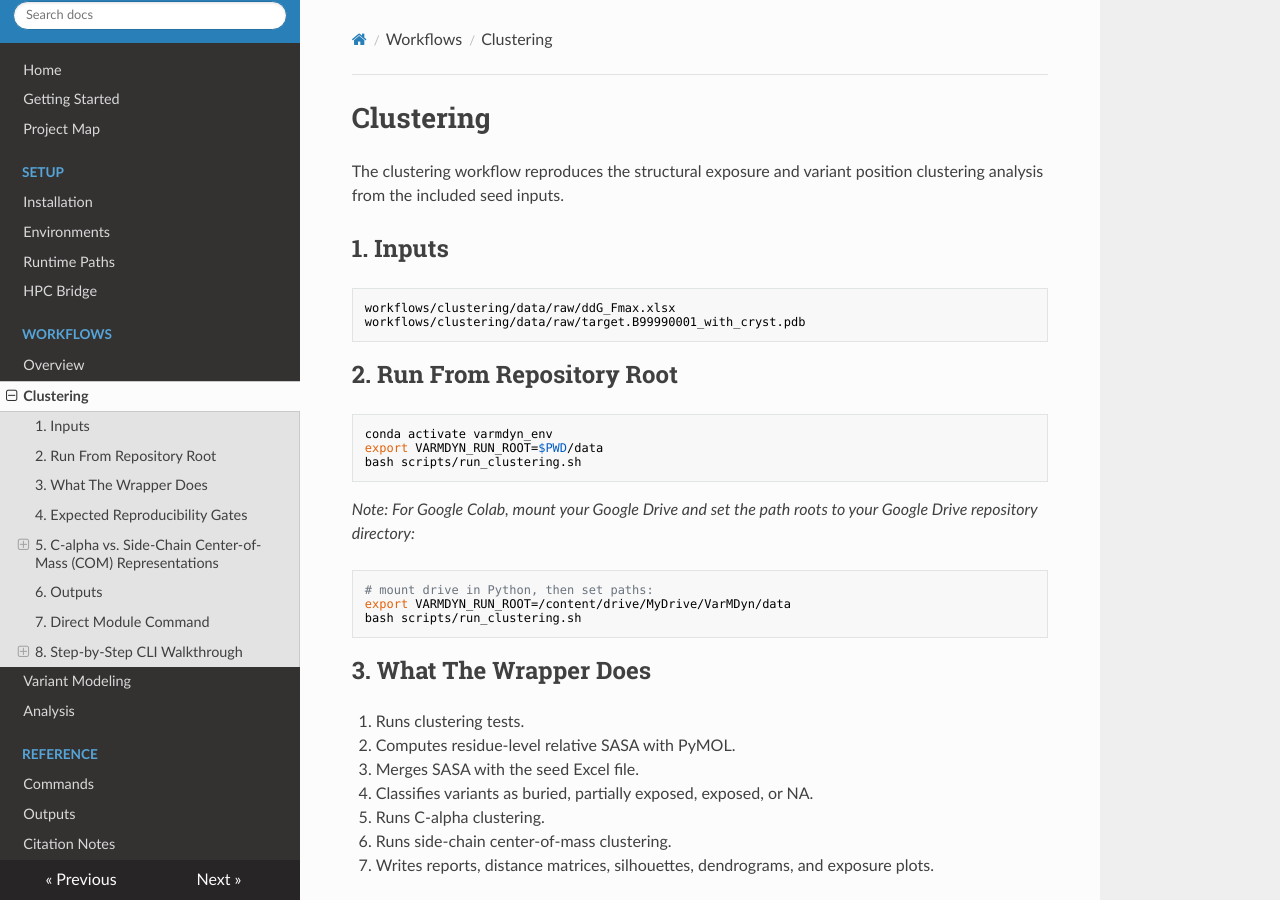
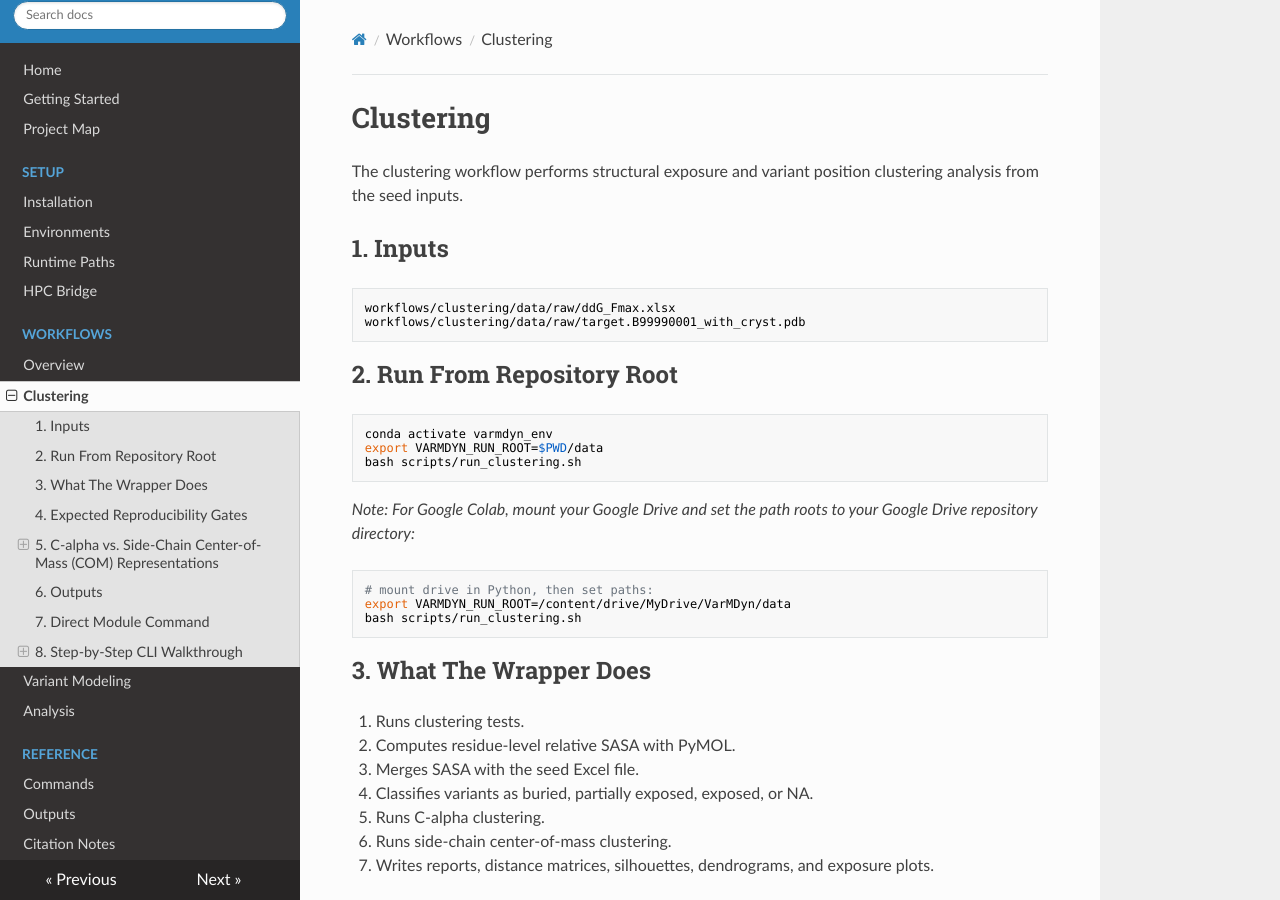
Before and after one commit to paulshamrat/VarMDyn, an MkDocs documentation site: the page built from docs/source/workflows/clustering.md, in a window 1280 px wide and 900 px high. Built offline with MkDocs 1.6.1, drawn with Linux system fonts in a browser that asks for light colours; nearby versions of some CDN libraries.

Commit message:
docs: use general active verbs like run/perform instead of reproduce in public guides

```diff
--- a/docs/source/workflows/clustering.md
+++ b/docs/source/workflows/clustering.md
@@ -1,7 +1,6 @@
 # Clustering
 
-The clustering workflow reproduces the structural exposure and variant
-position clustering analysis from the included seed inputs.
+The clustering workflow performs structural exposure and variant position clustering analysis from the seed inputs.
 
 ## 1. Inputs
 
```
Also changed, not shown: docs/source/getting-started.md (+1 -1 lines).
